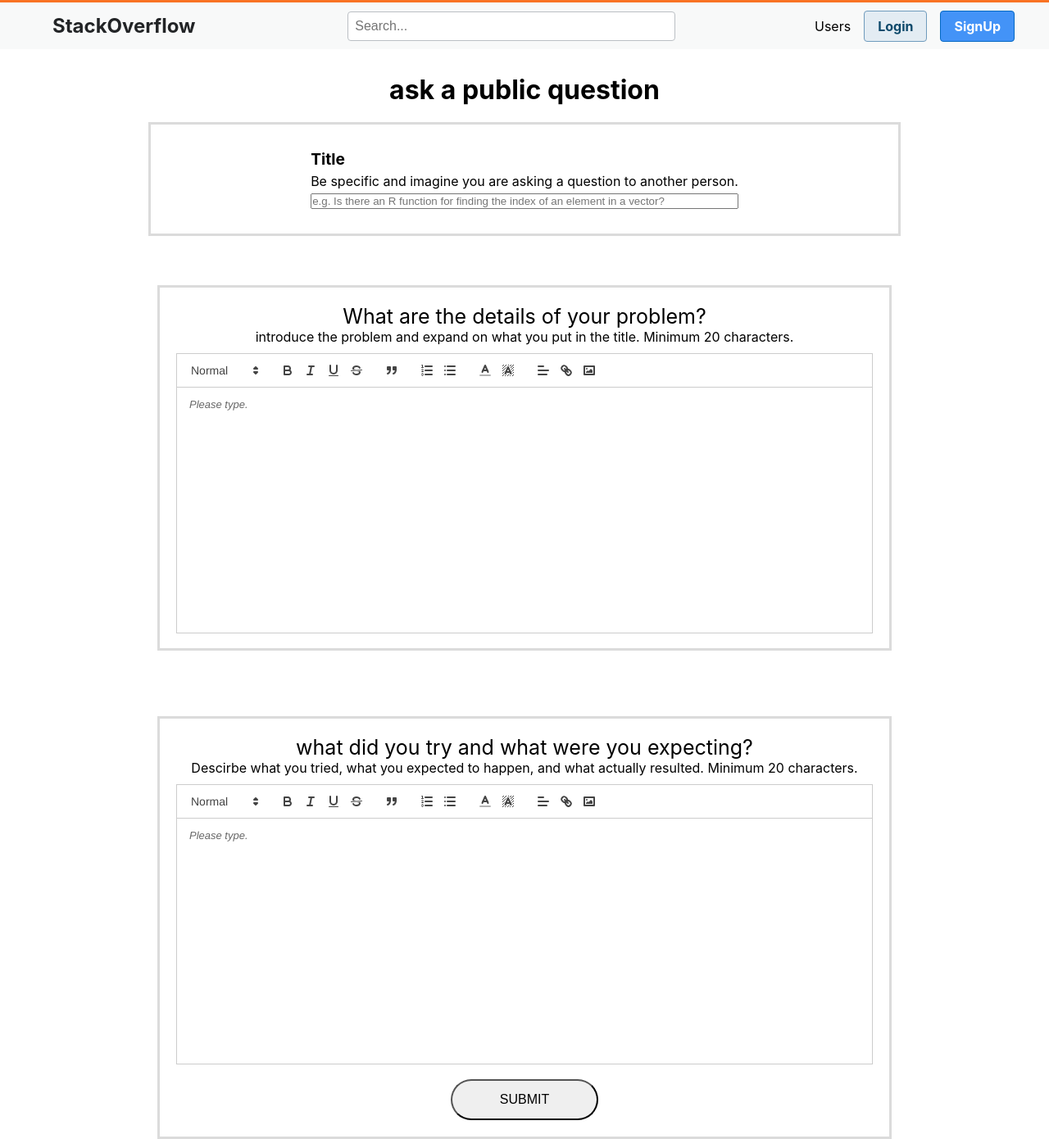
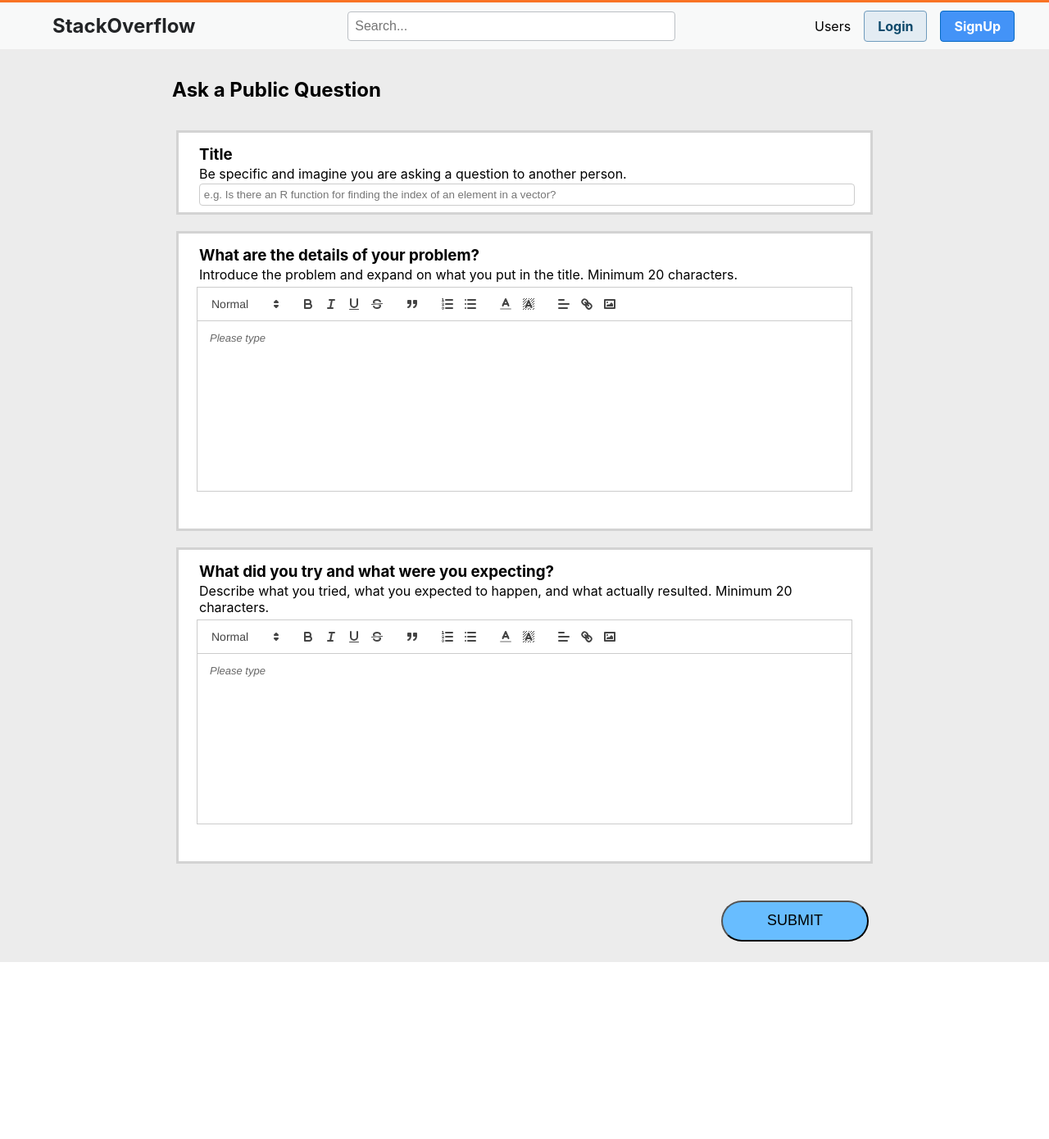
Before and after one commit to codestates-seb/seb43_pre_013, a React (Create React App) app in the folder client/: page /ask in a window 1280 px wide. Shown: the whole page at 82% size. After the commit the page ends 1174 px from the top, so only its background shows below. Built offline with nearby package versions, Linux system fonts and the light colour scheme.

Commit message:
feat: styledcomponent로 변경

```diff
--- a/client/src/App.js
+++ b/client/src/App.js
@@ -3,7 +3,7 @@
 //컴포넌트
 import NavigationBar from "./components/NavigationBar";
 import Answer from "./components/Answer";
-import AskQuestion from "./components/askQuestion";
+import AskQuestion from "./components/AskQuestion";
 
 //페이지
 import MainPage from "./pages/MainPage";
--- a/client/src/components/Answer.css
+++ /dev/null
@@ -1,88 +0,0 @@
-* {
-  box-sizing: border-box;
-  margin: 0px;
-  padding: 0px;
-}
-
-main {
-  width: 850;
-  height: 100vh;
-  display: flex;
-  flex-direction: column;
-  align-items: center;
-  justify-content: center;
-}
-
-.answer-container {
-  display: flex;
-  flex-direction: column;
-  align-items: center;
-  justify-content: center;
-
-  width: auto;
-  /* position: relative; */
-}
-
-.headname {
-  display: flex;
-  flex-direction: column;
-  justify-content: left;
-  align-items: left;
-  margin-right: 63px;
-}
-
-.head1 {
-  font-size: 25px;
-  align-items: left;
-  justify-content: left;
-  text-align: left;
-  margin: 0; /* 기본 margin 제거 */
-}
-
-.answer-container > h1 {
-  font-size: 28px;
-  text-align: left;
-}
-
-.submit-button {
-  width: 180px;
-  height: 50px;
-  border-radius: 50px;
-  font-size: 16px;
-}
-
-.submit-button-container {
-  margin-top: 10px;
-  /* display: flex;
-  justify-content: flex-end;
-  align-items: center;
-  position: absolute;
-  bottom: 10px;
-  right: 10px;
-  z-index: 1; */
-}
-
-.text-editor {
-  width: 850px;
-  height: 300px;
-  margin-top: 10px;
-  margin-bottom: 40px;
-}
-
-.ql-toolbar {
-  display: flex;
-  flex-wrap: wrap;
-  justify-content: flex-start;
-  border: none;
-  border-bottom: 1px solid #ccc;
-  padding: 10px 0;
-  margin: 0;
-}
-
-.ql-toolbar .ql-formats {
-  margin-right: 15px;
-}
-
-.ql-toolbar .ql-formats:last-child {
-  margin-right: 0;
-}
--- a/client/src/components/Answer.js
+++ b/client/src/components/Answer.js
@@ -1,7 +1,54 @@
 import { useMemo, useRef, useState } from "react";
+import styled from "styled-components";
 import "react-quill/dist/quill.snow.css";
 import ReactQuill from "react-quill";
-import "./Answer.css";
+
+const Container = styled.div`
+  min-height: calc(100vh - 60px); //스크롤 했을 시 배경색이 달라지는 문제점 해결
+  background-color: #ececec;
+  box-sizing: border-box;
+  display: flex;
+  flex-direction: column;
+  justify-content: flex-start; //상하기준 중심
+  align-items: center; //좌우기준 중심
+`;
+
+const SubmitButton = styled.button`
+  margin-left: 660px;
+  width: 180px;
+  height: 50px;
+  font-size: 18px;
+  border-radius: 50px;
+  background-color: #68bdff;
+`;
+
+const SubmitButtonContainer = styled.div`
+  padding: 5px;
+  margin: 20px;
+`;
+
+const TextEditor = styled(ReactQuill)`
+  width: 800px;
+  height: 250px;
+  margin-top: 30px;
+  margin-bottom: 40px;
+  margin-left: 17px;
+  display: flex;
+  flex-direction: column;
+`;
+
+const TitleName = styled.h2`
+  padding-top: 50px;
+  padding-bottom: 20px;
+  margin-right: 690px;
+`;
+
+const AnswerContainer = styled.div`
+  border-style: solid;
+  border-color: #d3d3d3;
+  width: 850px;
+  height: 300px;
+`;
 
 function Answer() {
   const quillRef = useRef();
@@ -20,37 +67,27 @@
       },
     };
   }, []);
+
   return (
-    <main>
-      <div className="headname">
-        <div className="head1">
-          What did you try and what were you expecting?
-        </div>
-        <div className="head2">
-          Describe what you tried, what you expected to happen, and what
-          actually resulted, Minimum 20 characters.
-        </div>
-      </div>
-      <div className="answer-container">
-        <ReactQuill
+    <Container>
+      <TitleName>Your Answer</TitleName>
+      <AnswerContainer>
+        <TextEditor
           className="text-editor"
-          placeholder="Please answer"
+          placeholder="Please type"
           theme="snow"
           ref={quillRef}
           value={content}
           onChange={setContent}
           modules={modules}
         />
-        <div className="submit-button-container">
-          <button
-            className="submit-button"
-            onClick={() => console.log(content)}
-          >
-            Post Your Answer
-          </button>
-        </div>
-      </div>
-    </main>
+      </AnswerContainer>
+      <SubmitButtonContainer>
+        <SubmitButton onClick={() => console.log(content)}>
+          Post Your Answer
+        </SubmitButton>
+      </SubmitButtonContainer>
+    </Container>
   );
 }
 
--- a/client/src/components/askQuestion.css
+++ /dev/null
@@ -1,98 +0,0 @@
-/* * {
-  box-sizing: border-box;
-  margin: 0px;
-  padding: 0px;
-} */
-
-body {
-  padding-top: 300px;
-}
-
-.titlebox {
-  display: flex;
-  flex-direction: column;
-  justify-content: flex-start;
-  padding: 30px 195px;
-  margin: 20px;
-  border-style: solid;
-  border-color: rgb(219, 219, 219);
-}
-
-.titlebox input {
-  margin-top: 5px;
-  width: 100%;
-}
-
-.title {
-  display: flex;
-  font-size: larger;
-  font-weight: bold;
-  margin-right: 0;
-}
-
-.description {
-  margin-top: 5px;
-}
-
-main {
-  height: 100vh;
-  display: flex;
-  flex-direction: column;
-  align-items: center;
-  justify-content: center;
-}
-
-.answer-container {
-  padding: 20px;
-  margin: 40px;
-  display: flex;
-  flex-direction: column;
-  align-items: center;
-  justify-content: center;
-  border-style: solid;
-  border-color: rgb(219, 219, 219);
-  width: auto;
-  /* position: relative; */
-}
-
-.head1 {
-  font-size: 25px;
-  text-align: left;
-  margin: 0; /* 기본 margin 제거 */
-}
-
-.submit-button {
-  width: 180px;
-  height: 50px;
-  border-radius: 50px;
-  font-size: 16px;
-}
-
-.submit-button-container {
-  margin-top: 20px;
-}
-
-.text-editor {
-  width: 850px;
-  height: 300px;
-  margin-top: 10px;
-  margin-bottom: 40px;
-}
-
-.ql-toolbar {
-  display: flex;
-  flex-wrap: wrap;
-  justify-content: flex-start;
-  border: none;
-  border-bottom: 1px solid #ccc;
-  padding: 10px 0;
-  margin: 0;
-}
-
-.ql-toolbar .ql-formats {
-  margin-right: 15px;
-}
-
-.ql-toolbar .ql-formats:last-child {
-  margin-right: 0;
-}
--- a/client/src/components/askQuestion.js
+++ b/client/src/components/askQuestion.js
@@ -1,11 +1,90 @@
 import { useMemo, useRef, useState } from "react";
+import styled from "styled-components";
 import "react-quill/dist/quill.snow.css";
 import ReactQuill from "react-quill";
-import "./askQuestion.css";
 
-function askQuestion() {
+const Container = styled.div`
+  min-height: calc(100vh - 60px); //스크롤 했을 시 배경색이 달라지는 문제점 해결
+  background-color: #ececec;
+  box-sizing: border-box;
+  display: flex;
+  flex-direction: column;
+  justify-content: flex-start; //상하기준 중심
+  align-items: center; //좌우기준 중심
+`;
+
+const TitleBox = styled.div`
+  display: flex;
+  flex-direction: column;
+  border-style: solid;
+  border-color: #d3d3d3;
+  background-color: white;
+  padding: 5px;
+  width: 850px;
+  margin-bottom: 20px;
+`;
+
+const TextEditor = styled(ReactQuill)`
+  width: 800px;
+  height: 250px;
+  margin-top: 5px;
+  margin-bottom: 40px;
+  margin-left: 17px;
+  display: flex;
+  flex-direction: column;
+`;
+
+const TitleInput = styled.input`
+  width: 800px;
+  padding: 0.3rem;
+  border: 1px solid #ccc;
+  border-radius: 4px;
+  overflow: auto;
+  margin-bottom: 3px;
+  margin-left: 20px;
+`;
+
+const SubmitButton = styled.button`
+  margin-left: 660px;
+  width: 180px;
+  height: 50px;
+  font-size: 18px;
+  border-radius: 50px;
+  background-color: #68bdff;
+`;
+
+const SubmitButtonContainer = styled.div`
+  padding: 5px;
+  margin: 20px;
+`;
+
+const TitleName = styled.h2`
+  padding: 30px 50px;
+  margin: 5px;
+  margin-right: 610px;
+`;
+const SubTitleName = styled.h3`
+  margin-top: 10px;
+  margin-left: 20px;
+`;
+const SubDescription = styled.div`
+  margin: 2px;
+  margin-left: 20px;
+`;
+
+const AnswerContainer = styled.div`
+  border-style: solid;
+  border-color: #d3d3d3;
+  background-color: white;
+  padding: 5px;
+  width: 850px;
+  margin-bottom: 20px;
+`;
+
+function AskQuestion() {
   const quillRef = useRef();
-  const [content, setContent] = useState("");
+  const [content1, setContent1] = useState("");
+  const [content2, setContent2] = useState("");
   const modules = useMemo(() => {
     return {
       toolbar: {
@@ -21,64 +100,57 @@
     };
   }, []);
   return (
-    <main>
-      <h1>ask a public question</h1>
-      <div className="titlebox">
-        <div className="title">Title</div>
-        <div className="description">
+    <Container>
+      <TitleName>Ask a Public Question</TitleName>
+      <TitleBox>
+        <SubTitleName>Title</SubTitleName>
+        <SubDescription>
           Be specific and imagine you are asking a question to another person.
-        </div>
-        <input
+        </SubDescription>
+        <TitleInput
           type="text"
           placeholder="e.g. Is there an R function for finding the index of an element in a vector?"
         />
-      </div>
-
-      <div className="answer-container">
-        <div className="head1">What are the details of your problem?</div>
-        <div>
-          introduce the problem and expand on what you put in the title. Minimum
+      </TitleBox>
+      <AnswerContainer>
+        <SubTitleName>What are the details of your problem?</SubTitleName>
+        <SubDescription>
+          Introduce the problem and expand on what you put in the title. Minimum
           20 characters.
-        </div>
-        <ReactQuill
+        </SubDescription>
+        <TextEditor
           className="text-editor"
-          placeholder="Please type."
+          placeholder="Please type"
           theme="snow"
           ref={quillRef}
-          value={content}
-          onChange={setContent}
+          value={content1}
+          onChange={setContent1}
           modules={modules}
         />
-      </div>
-
-      <div className="answer-container">
-        <div className="head1">
-          what did you try and what were you expecting?
-        </div>
-        <div>
-          Descirbe what you tried, what you expected to happen, and what
+      </AnswerContainer>
+      <AnswerContainer>
+        <SubTitleName>
+          What did you try and what were you expecting?
+        </SubTitleName>
+        <SubDescription>
+          Describe what you tried, what you expected to happen, and what
           actually resulted. Minimum 20 characters.
-        </div>
-        <ReactQuill
+        </SubDescription>
+        <TextEditor
           className="text-editor"
-          placeholder="Please type."
+          placeholder="Please type"
           theme="snow"
           ref={quillRef}
-          value={content}
-          onChange={setContent}
+          value={content2}
+          onChange={setContent2}
           modules={modules}
         />
-        <div className="submit-button-container">
-          <button
-            className="submit-button"
-            onClick={() => console.log(content)}
-          >
-            SUBMIT
-          </button>
-        </div>
-      </div>
-    </main>
+      </AnswerContainer>
+      <SubmitButtonContainer>
+        <SubmitButton>SUBMIT</SubmitButton>
+      </SubmitButtonContainer>
+    </Container>
   );
 }
 
-export default askQuestion;
+export default AskQuestion;
--- /dev/null
+++ b/client/src/components/quill.css
@@ -0,0 +1,17 @@
+.ql-toolbar {
+  display: flex;
+  flex-wrap: wrap;
+  justify-content: flex-start;
+  border: none;
+  border-bottom: 1px solid #ccc;
+  padding: 10px 0;
+  margin: 0;
+}
+
+.ql-toolbar .ql-formats {
+  margin-right: 15px;
+}
+
+.ql-toolbar .ql-formats:last-child {
+  margin-right: 0;
+}
```
